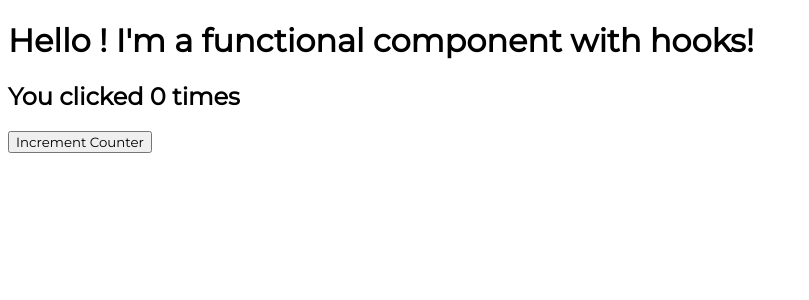
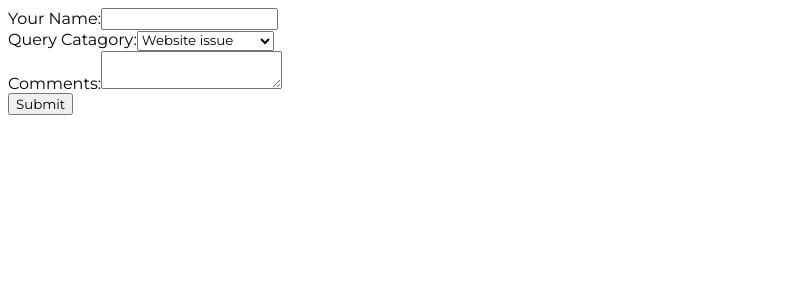
Before and after one commit to BekMart/functional-component-challenge, a React (Create React App) app in the folder my-app/: page / in a window 1280 px wide. Shown: the top 300 px of the page, without its empty margins (0-809 px from the left). Built offline with nearby package versions, Linux system fonts and the light colour scheme.

Commit message:
Create functional component with hooks
Convert ControlledForm.js as an example

```diff
--- a/my-app/src/App.js
+++ b/my-app/src/App.js
@@ -1,10 +1,10 @@
 import "./App.module.css";
-import HooksCounter from "./components/HooksCounter";
+import ControlledFormHooks from "./components/ControlledFormHooks";
 
 
 function App() {
   return <div className="App">
-      <HooksCounter />
+      <ControlledFormHooks />
   </div>;
 }
 
--- /dev/null
+++ b/my-app/src/components/ControlledFormHooks.js
@@ -0,0 +1,53 @@
+import React, { useState } from "react";
+
+function ControlledFormHooks() {
+  const [name, setName] = useState("");
+  const [catagory, setCatagory] = useState("website");
+  const [comments, setComments] = useState("");
+  const handleSubmit = (e) => {
+    e.preventDefault();
+    console.log(name, catagory, comments);
+  }
+
+  return (
+    <div>
+      <form onSubmit={handleSubmit}>
+        <div>
+          <label htmlFor="id-name">Your Name:</label>
+          <input
+            value={name}
+            onChange={(e) => setName(e.target.value)}
+            id="id-name"
+            name="name"
+            type="text"
+          />
+        </div>
+        <div>
+          <label htmlFor="id-catagory">Query Catagory:</label>
+          <select
+            value={catagory}
+            onChange={(e) => setCatagory(e.target.value)}
+            id="id-catagory"
+            name="catagory"
+          >
+            <option value="website">Website issue</option>
+            <option value="order">Order issue</option>
+            <option value="general">General question</option>
+          </select>
+        </div>
+        <div>
+          <label htmlFor="id-commenmts">Comments:</label>
+          <textarea
+            value={comments}
+            onChange={(e) => setComments(e.target.value)}
+            id="id-comments"
+            name="comments"
+          />
+        </div>
+        <input type="submit" value="Submit" />
+      </form>
+    </div>
+  );
+}
+
+export default ControlledFormHooks;
```
